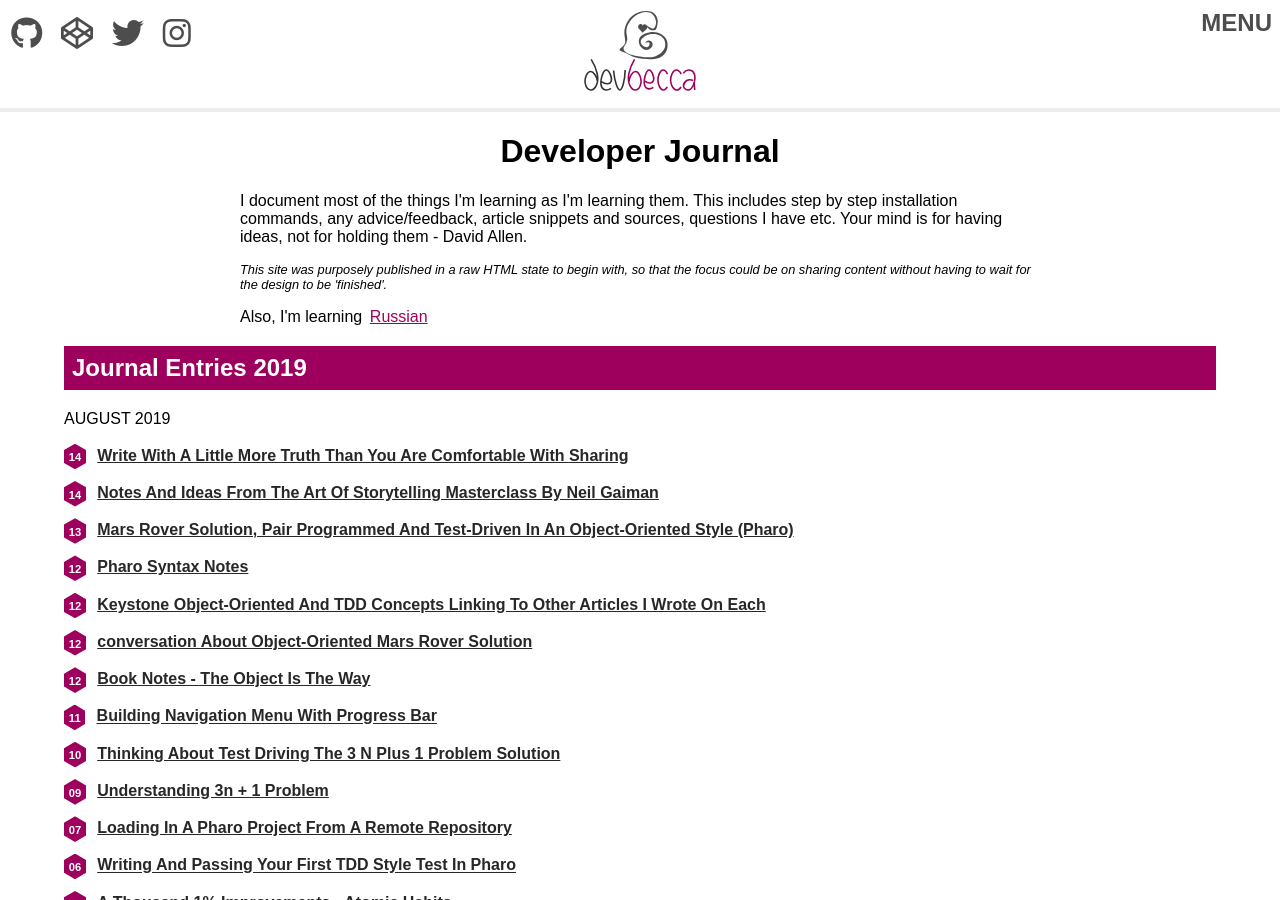
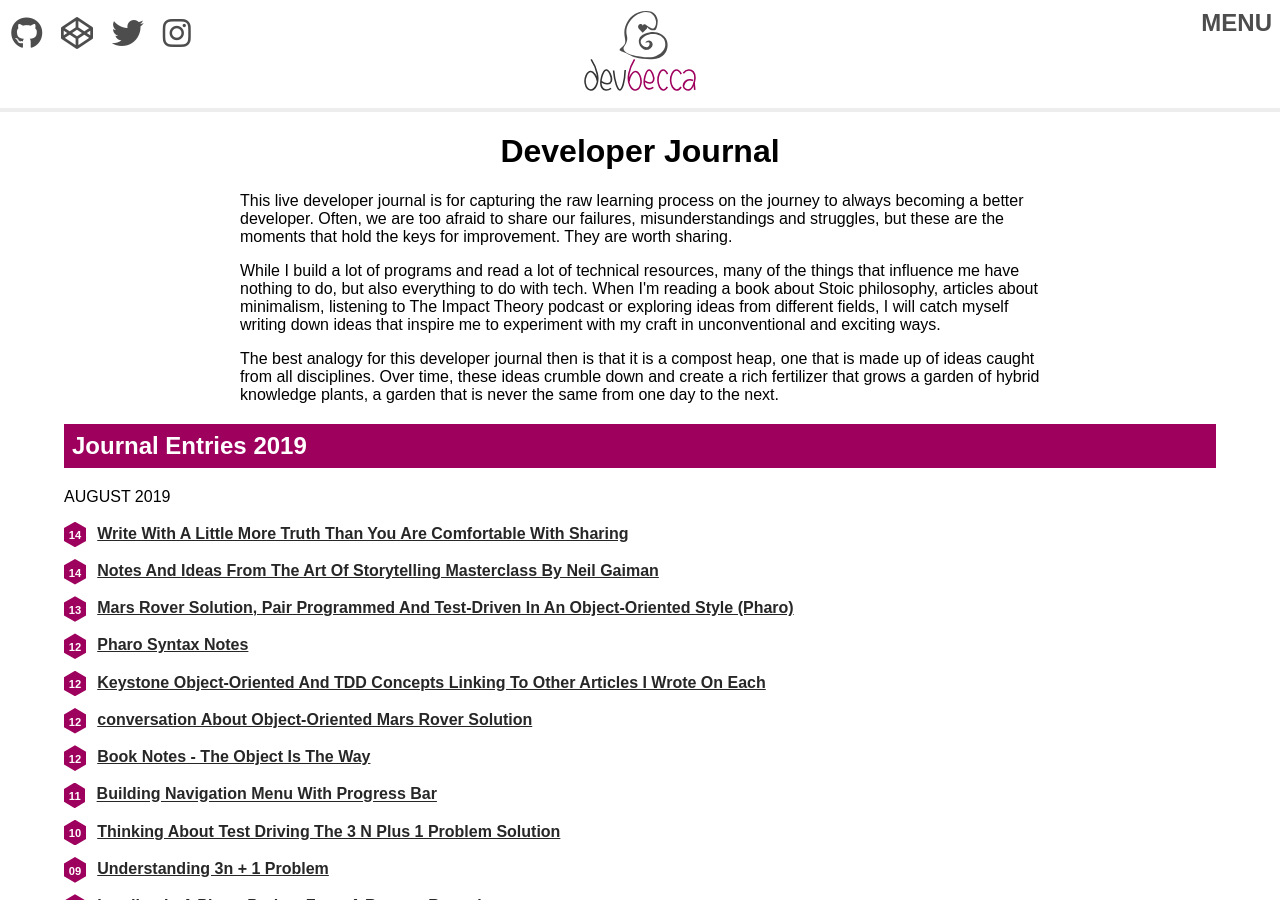
Before and after one commit to Becca9941/Becca9941.github.io, a Jekyll site: the page built from index.html, in a window 1280 px wide and 900 px high. Built offline with Jekyll 4.4.1, drawn with Linux system fonts in a browser that asks for light colours; nearby versions of some CDN libraries.

Commit message:
updated introduction

```diff
--- a/index.html
+++ b/index.html
@@ -11,16 +11,11 @@ keywords: programming, developer, journal, design, code, snippets
 
 <section class="intro">
 
-  <p>I document most of the things I'm learning as I'm learning them. This
-includes step by step installation commands, any advice/feedback, article
-snippets and sources, questions I have etc. Your mind is for having ideas,
-not for holding them - David Allen.</p>
+  <p>This live developer journal is for capturing the raw learning process on the journey to always becoming a better developer. Often, we are too afraid to share our failures, misunderstandings and struggles, but these are the moments that hold the keys for improvement. They are worth sharing.</p>
 
-  <p class="note">This site was purposely published in a raw HTML state to begin
-  with, so that the focus could be on sharing content without having to wait for
-  the design to be 'finished'.</p>
+  <p>While I build a lot of programs and read a lot of technical resources, many of the things that influence me have nothing to do, but also everything to do with tech. When I'm reading a book about Stoic philosophy, articles about minimalism, listening to The Impact Theory podcast or exploring ideas from different fields, I will catch myself writing down ideas that inspire me to experiment with my craft in unconventional and exciting ways.</p>
 
-  <p>Also, I'm learning <a href="learning-russian.html">Russian</a></p>
+  <p>The best analogy for this developer journal then is that it is a compost heap, one that is made up of ideas caught from all disciplines. Over time, these ideas crumble down and create a rich fertilizer that grows a garden of hybrid knowledge plants, a garden that is never the same from one day to the next.</p>
 
 </section>
 
```
